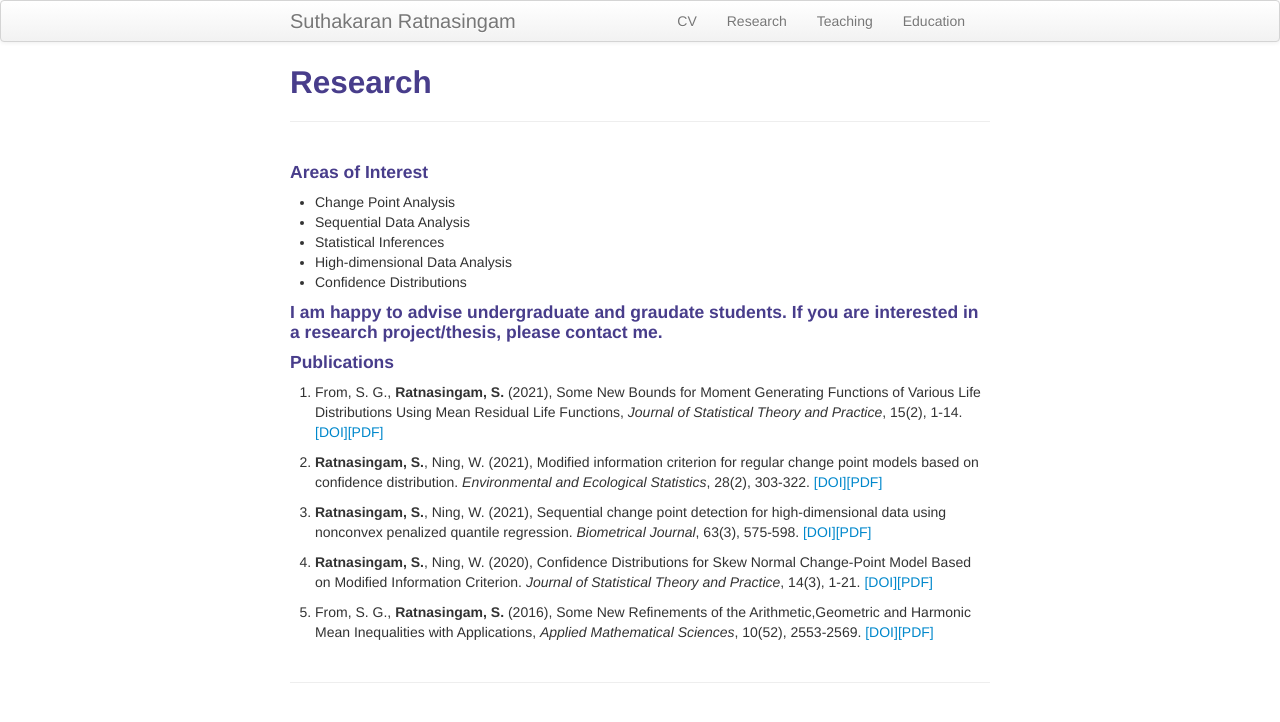
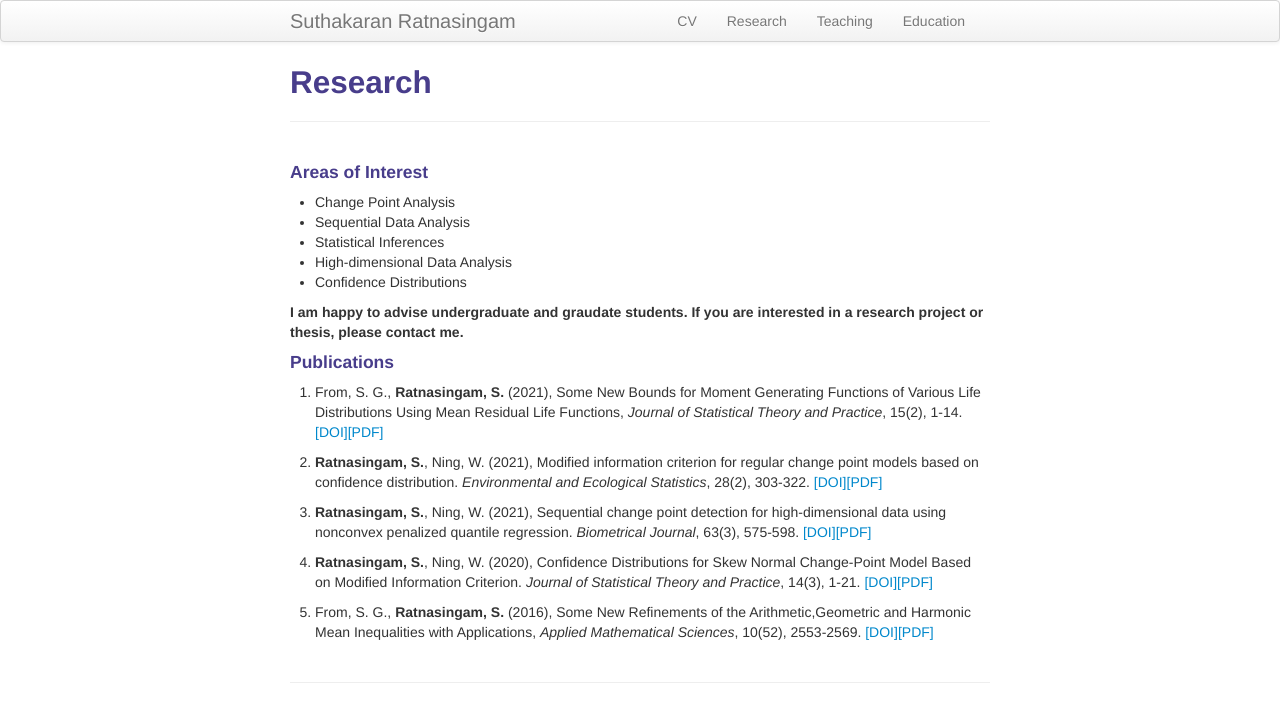
Before and after one commit to suthakaranr/suthakaranr.github.io, a Jekyll site: the page built from pages/Research.md, in a window 1280 px wide. Shown: the top 722 px of the page. Built offline with Jekyll 4.4.1, drawn with Linux system fonts in a browser that asks for light colours.

```diff
--- a/pages/Research.md
+++ b/pages/Research.md
@@ -12,7 +12,7 @@ description: Suthakaran's research portfolio
 * High-dimensional Data Analysis
 * Confidence Distributions
 
-#### I am happy to advise undergraduate and graudate students. If you are interested in a research project/thesis, please contact me.
+##### I am happy to advise undergraduate and graudate students. If you are interested in a research project or thesis, please contact me.
 
 #### Publications
 
```
